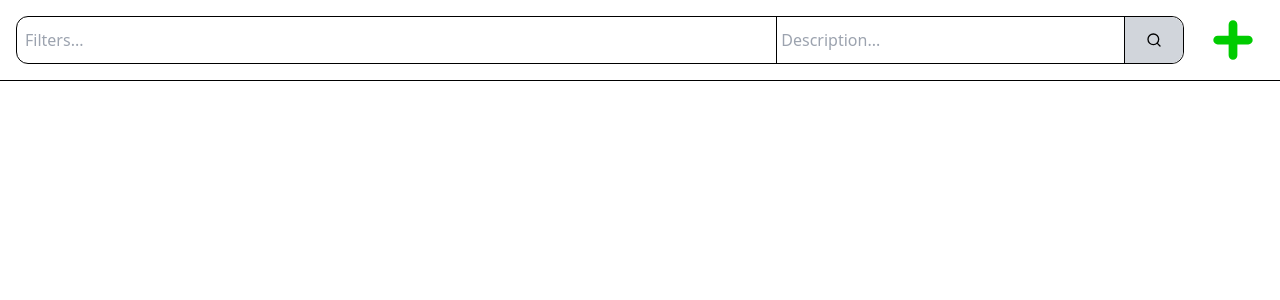
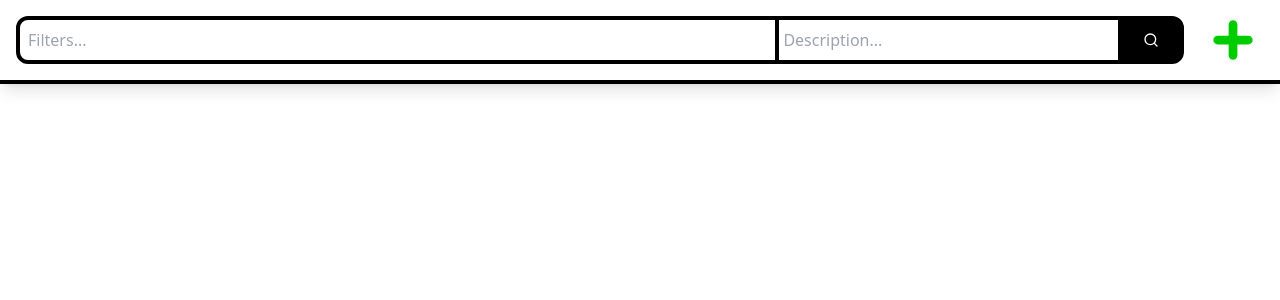
Before and after one commit to agarwalaswastik/tasks-manager, a React (Vite) app: page / in a window 1280 px wide. Shown: the top 300 px of the page. Built offline with nearby package versions, Linux system fonts and the light colour scheme.

Commit message:
Changed Search Bar Design

```diff
--- a/src/app/Navbar.jsx
+++ b/src/app/Navbar.jsx
@@ -7,7 +7,7 @@ const Navbar = () => {
     const dispatch = useDispatch();
 
     return (
-        <nav className="fixed flex w-full items-center border-b border-black bg-white p-4 pr-24">
+        <nav className="fixed flex w-full items-center border-b-4 border-black shadow-lg bg-white p-4 pr-24">
             <SearchBar />
             <CrossButton
                 plus={true}
--- a/src/features/search/SearchBar.jsx
+++ b/src/features/search/SearchBar.jsx
@@ -20,7 +20,7 @@ const SearchBar = () => {
     };
 
     return (
-        <div className="flex h-12 w-full items-center rounded-xl border border-black bg-white pl-1">
+        <div className="flex h-12 w-full items-center rounded-xl border-4 border-black bg-white pl-1">
             <FilterListEditor
                 filterIds={searchFilterIds}
                 onCross={(filterId) => dispatch(removeSearchFilter(filterId))}
@@ -33,7 +33,7 @@ const SearchBar = () => {
                 name="searchTextField"
                 type="text"
                 placeholder="Description..."
-                className="h-12 w-[30%] border border-black px-1 focus:outline-none"
+                className="h-12 w-[30%] border-4 border-black px-1 focus:outline-none"
                 value={searchTextFieldValue}
                 onBlur={() => setSearchTextFieldValue(searchQuery)}
                 onChange={handleSearchTextValueChange}
@@ -45,7 +45,7 @@ const SearchBar = () => {
             />
             <button
                 onClick={handleApplySearchQuery}
-                className="relative h-full w-[5%] rounded-e-xl bg-gray-300 hover:bg-gray-400"
+                className="relative h-full w-[5%] bg-black text-white hover:bg-slate-600"
             >
                 <FiSearch className="absolute left-1/2 top-1/2 -translate-x-1/2 -translate-y-1/2" />
             </button>
```
